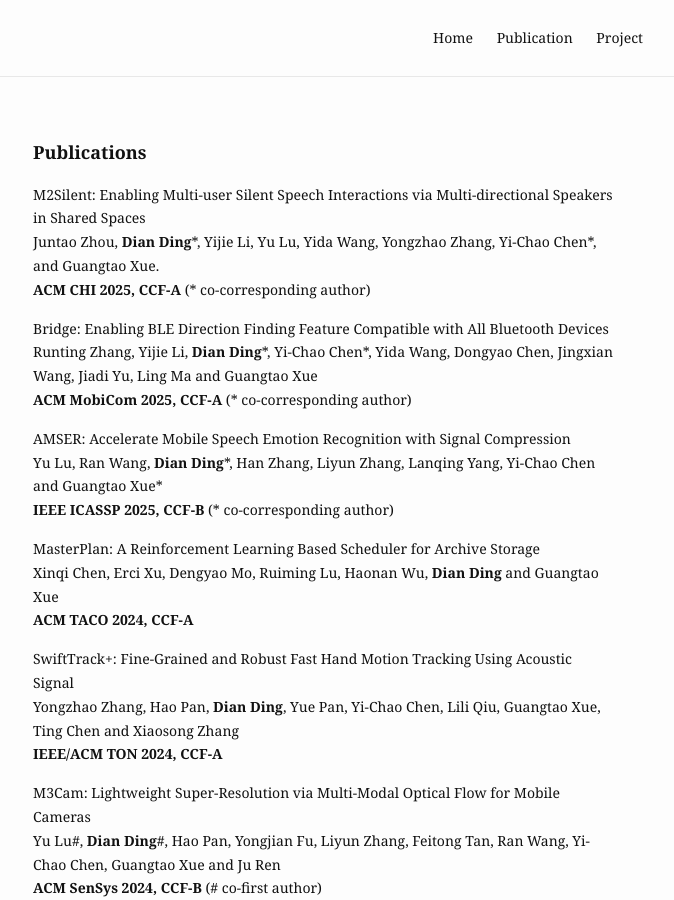
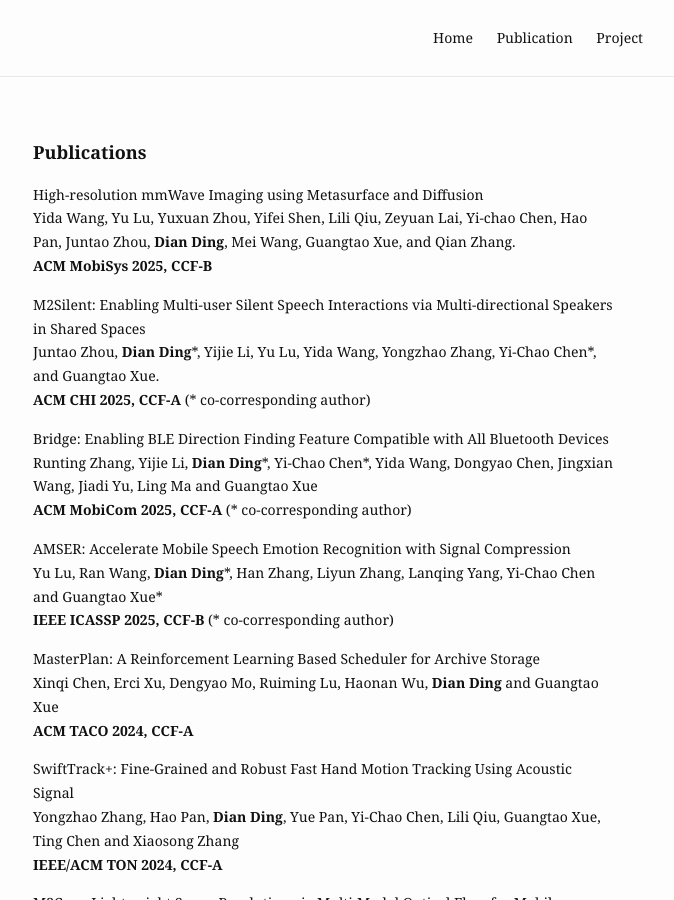
Before and after one commit to dianding0102/dian_web, a Jekyll site: the page built from publication.md, in a window 1280 px wide and 900 px high. Shown: the whole window, without its empty margins (317-991 px from the left). Built offline with Jekyll 4.4.1, drawn with Linux system fonts in a browser that asks for light colours; our own code applies the rules of GitHub Pages for plain Markdown files.

Commit message:
1
mobisys 2025

```diff
--- a/publication.md
+++ b/publication.md
@@ -5,6 +5,11 @@
         <p>
         <font size=4><b>Publications</b></font>
         </p>
+          <p>
+            High-resolution mmWave Imaging using Metasurface and Diffusion<br>
+            Yida Wang, Yu Lu, Yuxuan Zhou, Yifei Shen, Lili Qiu, Zeyuan Lai, Yi-chao Chen, Hao Pan, Juntao Zhou, <b>Dian Ding</b>, Mei Wang, Guangtao Xue, and Qian Zhang.<br>
+            <b>ACM MobiSys 2025, CCF-B</b>
+          </p>
           <p>
             M2Silent: Enabling Multi-user Silent Speech Interactions via Multi-directional Speakers in Shared Spaces<br>
             Juntao Zhou, <b>Dian Ding</b>*, Yijie Li, Yu Lu, Yida Wang, Yongzhao Zhang, Yi-Chao Chen*, and Guangtao Xue.<br>
```
